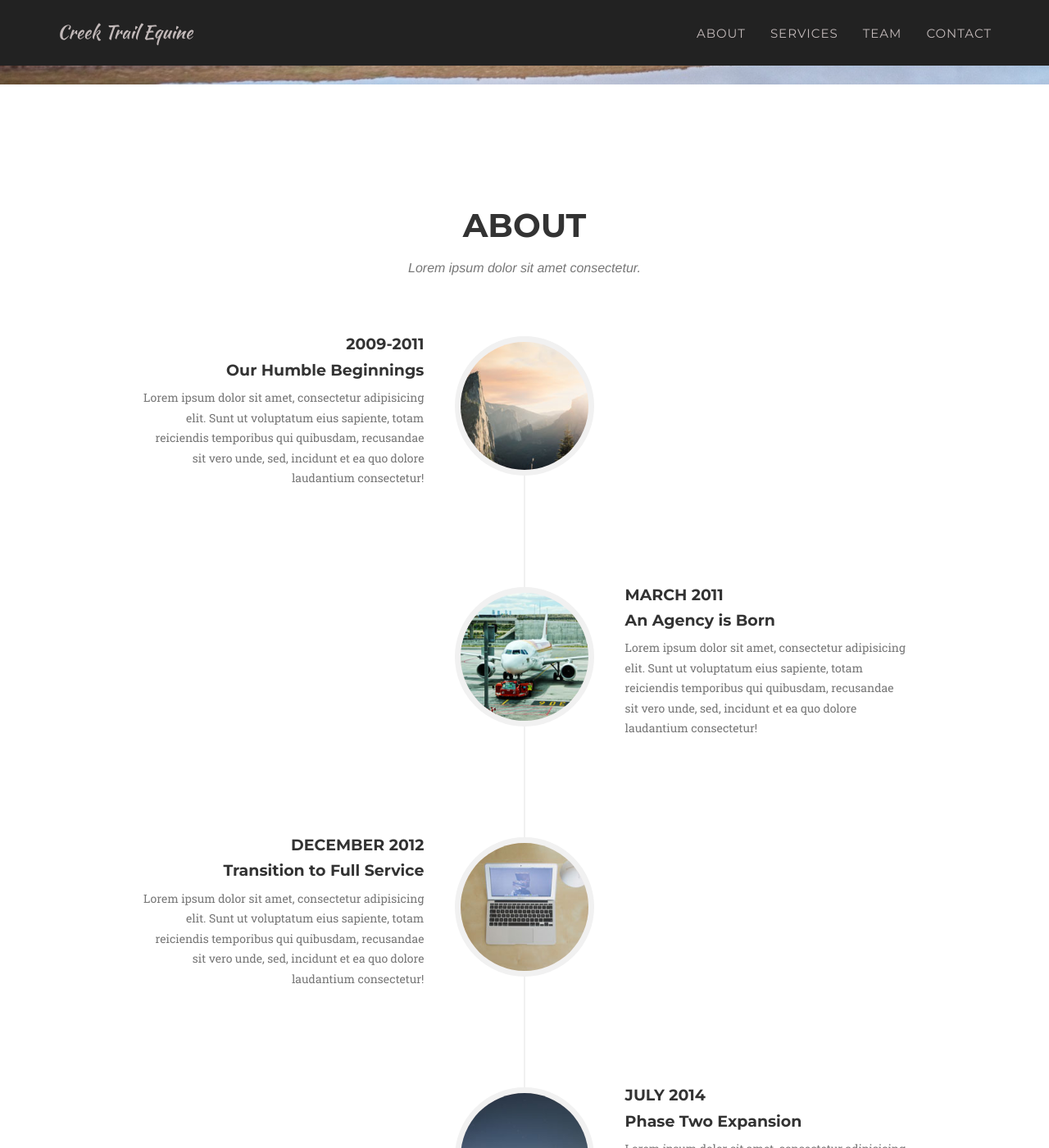
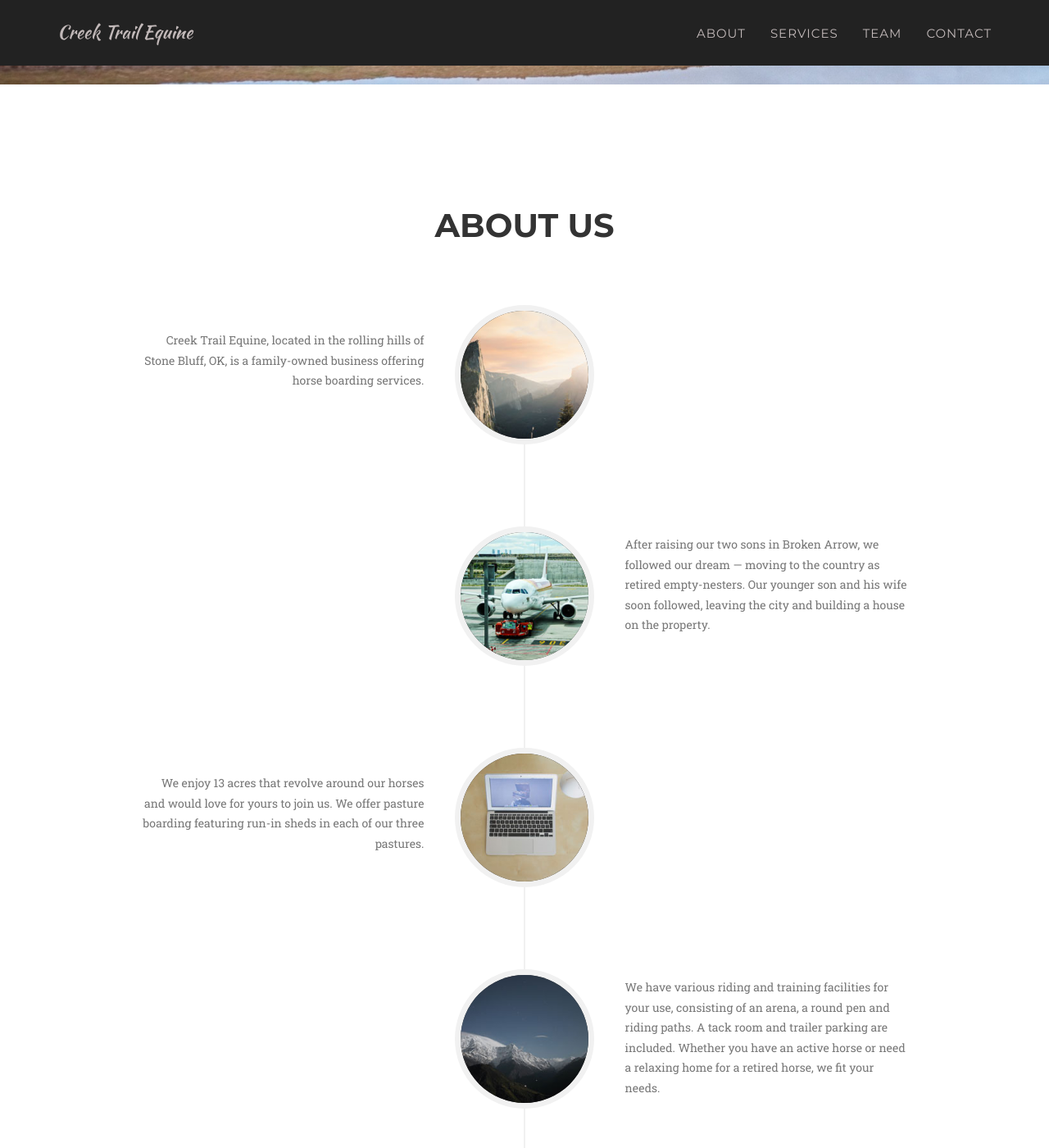
Before and after one commit to parhaml/creek_trail_equine, a Jekyll site: the page built from index.html, in a window 1280 px wide and 1400 px high, scrolled down 680 px. Shown: the whole window at 82% size. Built offline with Jekyll 4.4.1, drawn with Linux system fonts in a browser that asks for light colours; some web fonts are replaced; some of the changed text lies outside the part shown.

Commit message:
Fix About

```diff
--- a/_includes/about.html
+++ b/_includes/about.html
@@ -3,8 +3,8 @@
         <div class="container">
             <div class="row">
                 <div class="col-lg-12 text-center">
-                    <h2 class="section-heading">About</h2>
-                    <h3 class="section-subheading text-muted">Lorem ipsum dolor sit amet consectetur.</h3>
+                    <h2 class="section-heading">About Us</h2>
+                    <h3 class="section-subheading text-muted"></h3>
                 </div>
             </div>
             <div class="row">
@@ -16,11 +16,11 @@
                             </div>
                             <div class="timeline-panel">
                                 <div class="timeline-heading">
-                                    <h4>2009-2011</h4>
-                                    <h4 class="subheading">Our Humble Beginnings</h4>
+                                    <h4>&nbsp;</h4>
+                                    <h4 class="subheading"></h4>
                                 </div>
                                 <div class="timeline-body">
-                                    <p class="text-muted">Lorem ipsum dolor sit amet, consectetur adipisicing elit. Sunt ut voluptatum eius sapiente, totam reiciendis temporibus qui quibusdam, recusandae sit vero unde, sed, incidunt et ea quo dolore laudantium consectetur!</p>
+                                    <p class="text-muted">Creek Trail Equine, located in the rolling hills of Stone Bluff, OK, is a family-owned business offering horse boarding services. </p>
                                 </div>
                             </div>
                         </li>
@@ -30,11 +30,11 @@
                             </div>
                             <div class="timeline-panel">
                                 <div class="timeline-heading">
-                                    <h4>March 2011</h4>
-                                    <h4 class="subheading">An Agency is Born</h4>
+                                    <h4></h4>
+                                    <h4 class="subheading"></h4>
                                 </div>
                                 <div class="timeline-body">
-                                    <p class="text-muted">Lorem ipsum dolor sit amet, consectetur adipisicing elit. Sunt ut voluptatum eius sapiente, totam reiciendis temporibus qui quibusdam, recusandae sit vero unde, sed, incidunt et ea quo dolore laudantium consectetur!</p>
+                                    <p class="text-muted">After raising our two sons in Broken Arrow, we followed our dream — moving to the country as retired empty-nesters. Our younger son and his wife soon followed, leaving the city and building a house on the property. </p>
                                 </div>
                             </div>
                         </li>
@@ -44,11 +44,11 @@
                             </div>
                             <div class="timeline-panel">
                                 <div class="timeline-heading">
-                                    <h4>December 2012</h4>
-                                    <h4 class="subheading">Transition to Full Service</h4>
+                                    <h4>&nbsp;</h4>
+                                    <h4 class="subheading"></h4>
                                 </div>
                                 <div class="timeline-body">
-                                    <p class="text-muted">Lorem ipsum dolor sit amet, consectetur adipisicing elit. Sunt ut voluptatum eius sapiente, totam reiciendis temporibus qui quibusdam, recusandae sit vero unde, sed, incidunt et ea quo dolore laudantium consectetur!</p>
+                                    <p class="text-muted">We enjoy 13 acres that revolve around our horses and would love for yours to join us. We offer pasture boarding featuring run-in sheds in each of our three pastures. </p>
                                 </div>
                             </div>
                         </li>
@@ -58,19 +58,18 @@
                             </div>
                             <div class="timeline-panel">
                                 <div class="timeline-heading">
-                                    <h4>July 2014</h4>
-                                    <h4 class="subheading">Phase Two Expansion</h4>
+                                    <h4></h4>
+                                    <h4 class="subheading"></h4>
                                 </div>
                                 <div class="timeline-body">
-                                    <p class="text-muted">Lorem ipsum dolor sit amet, consectetur adipisicing elit. Sunt ut voluptatum eius sapiente, totam reiciendis temporibus qui quibusdam, recusandae sit vero unde, sed, incidunt et ea quo dolore laudantium consectetur!</p>
+                                    <p class="text-muted">We have various riding and training facilities for your use, consisting of an arena, a round pen and riding paths. A tack room and trailer parking are included. Whether you have an active horse or need a relaxing home for a retired horse, we fit your needs.</p>
                                 </div>
                             </div>
                         </li>
                         <li class="timeline-inverted">
                             <div class="timeline-image">
-                                <h4>Be Part
-                                    <br>Of Our
-                                    <br>Story!</h4>
+                                <h4>Phil<br>
+                                and Karen</h4>
                             </div>
                         </li>
                     </ul>
--- a/_includes/css/agency.css
+++ b/_includes/css/agency.css
@@ -503,7 +503,7 @@ section h3.section-subheading {
     border-radius: 100%;
     text-align: center;
     color: #fff;
-    background-color: #{{ site.data.template.color.primary }};
+    background-color: #{{ site.data.template.color.secondary }};
 }
 
 .timeline>li .timeline-image h4 {
```
